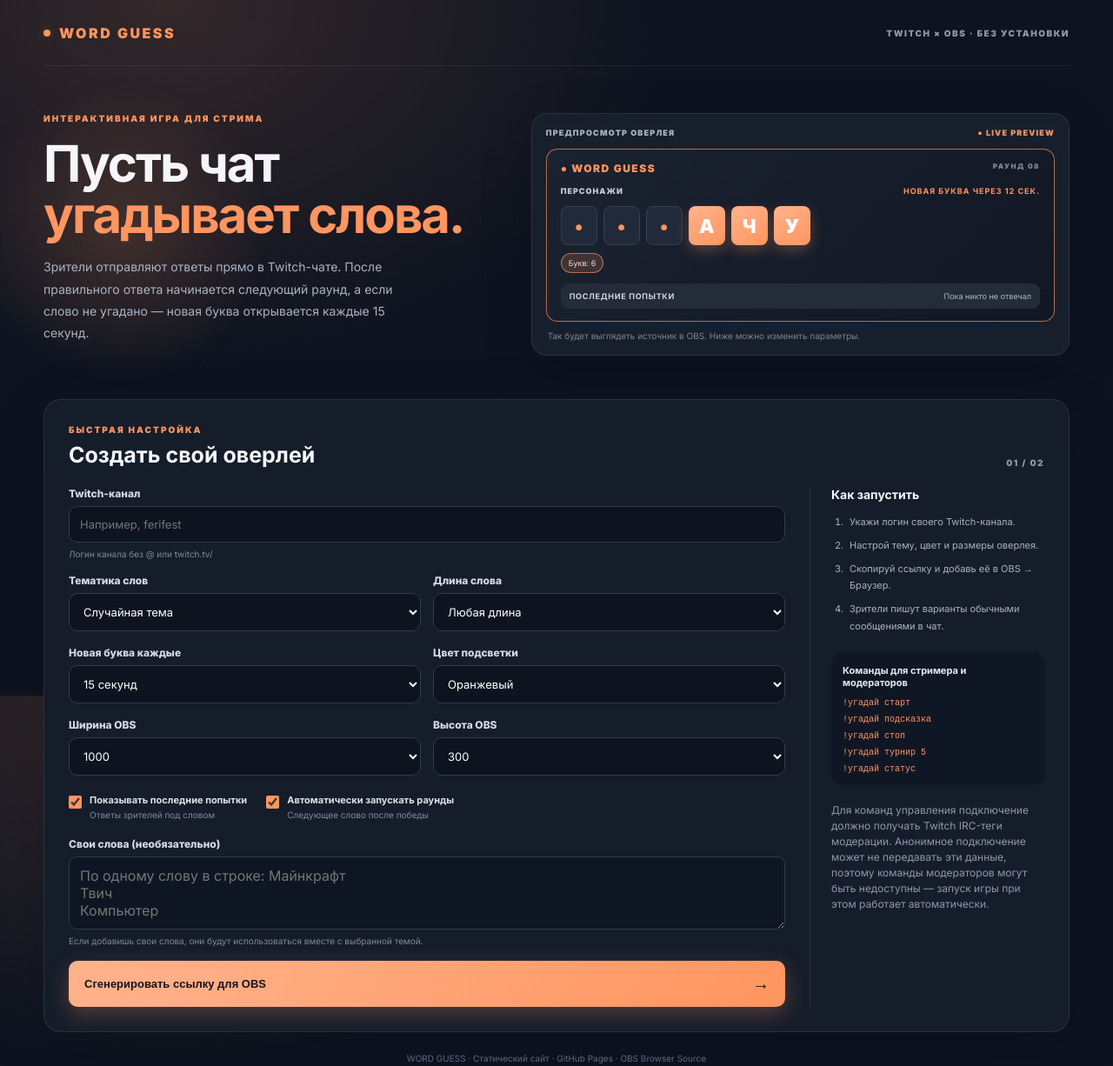
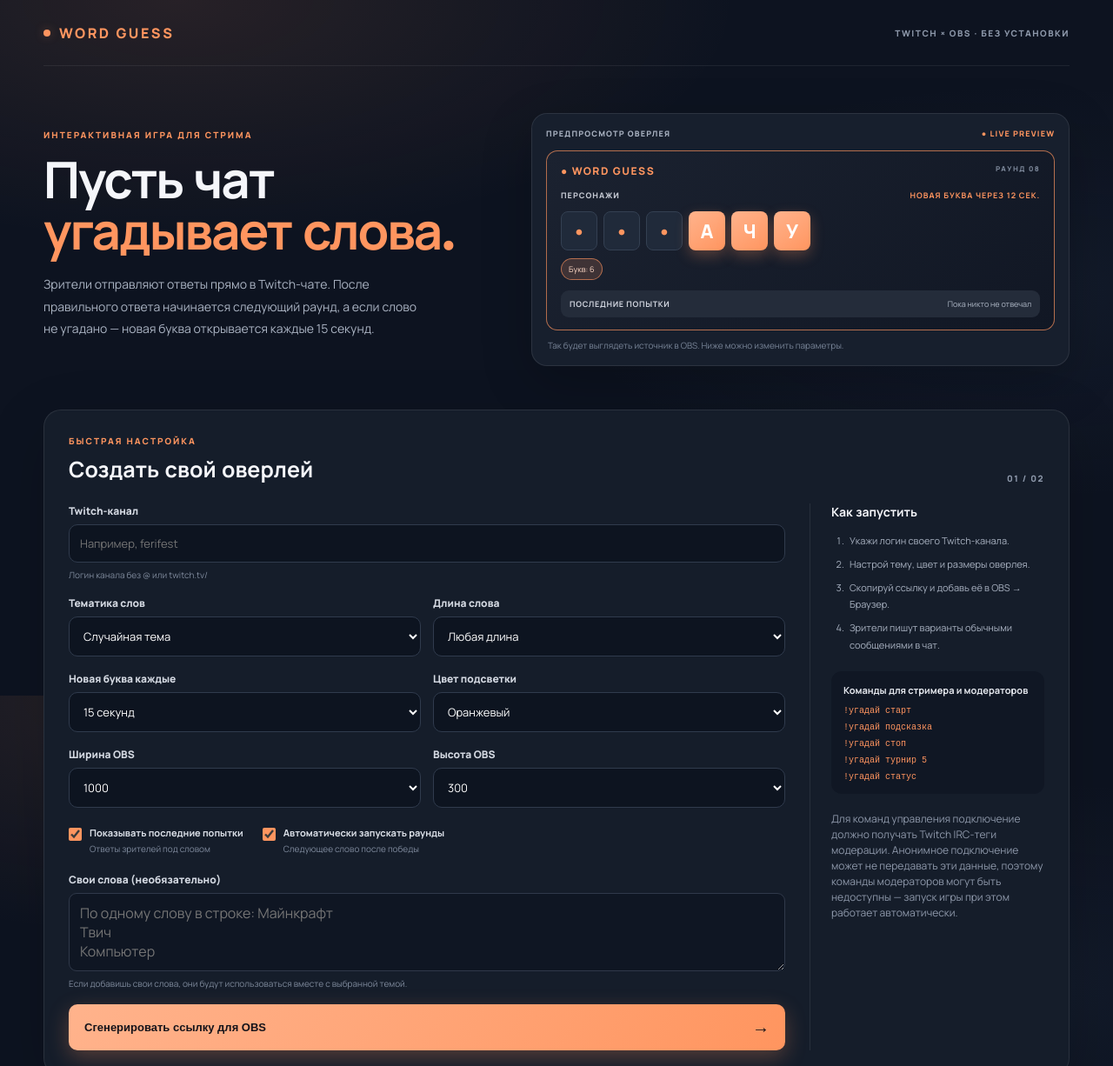
Before and after one commit to ferifest/word-guess-obs, a website: page public/index.html in a window 1280 px wide. Shown: the top 1226 px of the page at 87% size. Drawn offline with Linux system fonts and the light colour scheme.

Commit message:
Polish typography, remove background artifact and refine motion design

```diff
--- a/public/style.css
+++ b/public/style.css
@@ -1,4 +1,4 @@
-@import url('https://fonts.googleapis.com/css2?family=Inter:wght@400;500;600;700;800;900&display=swap');
+@import url('https://fonts.googleapis.com/css2?family=Manrope:wght@400;500;600;700;800&family=Space+Grotesk:wght@500;600;700&display=swap');
 :root{--accent:#ff955f;--accent2:color-mix(in srgb,var(--accent) 72%,white);--accent-soft:color-mix(in srgb,var(--accent) 17%,transparent);--accent-border:color-mix(in srgb,var(--accent) 62%,transparent);--accent-glow:color-mix(in srgb,var(--accent) 28%,transparent);--bg:#111724;--panel:#1b2230;--muted:#aeb4c0;--tile-size:90px;--overlay-width:1000px}
 *{box-sizing:border-box}html,body{margin:0;width:100%;height:100%;font-family:Inter,Arial,sans-serif;color:#f7f7fa}
 .overlay-body{background:transparent;display:block;padding:5px;overflow:hidden}
@@ -72,3 +72,47 @@ button.secondary{background:#303a4d;color:#edf0f5}button.danger{background:#5a33
 @media(max-width:700px){.panel-grid{grid-template-columns:1fr}.control-body{padding:14px}}
 @media(max-width:520px){.settings-grid{grid-template-columns:1fr}.builder{padding:18px}.hero h1{font-size:42px}.extra-settings{flex-direction:column}}
 @media(prefers-reduced-motion:reduce){*,*::before,*::after{animation-duration:.01ms!important;animation-iteration-count:1!important;scroll-behavior:auto!important;transition-duration:.01ms!important}}
+/* Refined typography, clean background and smoother motion */
+html,body{font-family:'Manrope',Arial,sans-serif}
+.setup-body{
+ background:
+ radial-gradient(ellipse 70% 48% at 16% 0%,rgba(255,149,95,.105),transparent 72%),
+ radial-gradient(ellipse 55% 40% at 92% 42%,rgba(89,116,165,.075),transparent 75%),
+ #0d1320;
+ background-repeat:no-repeat;
+ background-attachment:fixed;
+ overflow-x:hidden;
+}
+.setup-wrap{position:relative;isolation:isolate}
+.hero h1,.builder-heading h2,.builder-aside h3{font-family:'Space Grotesk','Manrope',sans-serif}
+.hero:before{content:none!important;animation:none!important;filter:none!important}
+.hero-copy,.preview-card,.builder{will-change:transform}
+.hero-copy{animation:soft-enter .9s cubic-bezier(.2,.75,.25,1) both}
+.preview-card{animation:soft-enter .95s .1s cubic-bezier(.2,.75,.25,1) both}
+.builder{animation:soft-enter .95s .18s cubic-bezier(.2,.75,.25,1) both}
+.preview-card,.builder,.create-button,.builder-main input,.builder-main select,.builder-main textarea,.toggle,.aside-note{
+ transition:
+ transform .55s cubic-bezier(.2,.75,.25,1),
+ box-shadow .55s cubic-bezier(.2,.75,.25,1),
+ border-color .4s ease,
+ background-color .4s ease,
+ color .3s ease;
+}
+.preview-card:hover{transform:translateY(-4px)}
+.builder:focus-within{box-shadow:0 24px 75px rgba(0,0,0,.22),0 0 0 1px color-mix(in srgb,var(--accent) 12%,transparent)}
+.builder-main input:hover,.builder-main select:hover,.builder-main textarea:hover{border-color:#536078}
+.builder-main input:focus,.builder-main select:focus,.builder-main textarea:focus{border-color:var(--accent);box-shadow:0 0 0 3px var(--accent-soft)}
+.create-button{position:relative;overflow:hidden}
+.create-button:before{content:"";position:absolute;inset:0;transform:translateX(-120%);background:linear-gradient(105deg,transparent,rgba(255,255,255,.24),transparent);transition:transform .8s cubic-bezier(.2,.75,.25,1)}
+.create-button:hover:before{transform:translateX(120%)}
+.create-button:hover{transform:translateY(-3px) scale(1.004)}
+.create-button:active{transform:translateY(0) scale(.995)}
+.aside-note{border:1px solid transparent}
+.aside-note:hover{border-color:color-mix(in srgb,var(--accent) 30%,transparent);transform:translateY(-2px)}
+.reveal-on-scroll{transform:translate3d(0,22px,0);transition:opacity .85s ease,transform .95s cubic-bezier(.16,1,.3,1)}
+@keyframes soft-enter{from{opacity:0;transform:translate3d(0,24px,0)}to{opacity:1;transform:translate3d(0,0,0)}}
+@media(prefers-reduced-motion:reduce){
+ .hero-copy,.preview-card,.builder{animation:none!important}
+ .reveal-on-scroll{opacity:1!important;transform:none!important}
+ .preview-card,.builder,.create-button,.builder-main input,.builder-main select,.builder-main textarea,.toggle,.aside-note{transition:none!important}
+}
```
